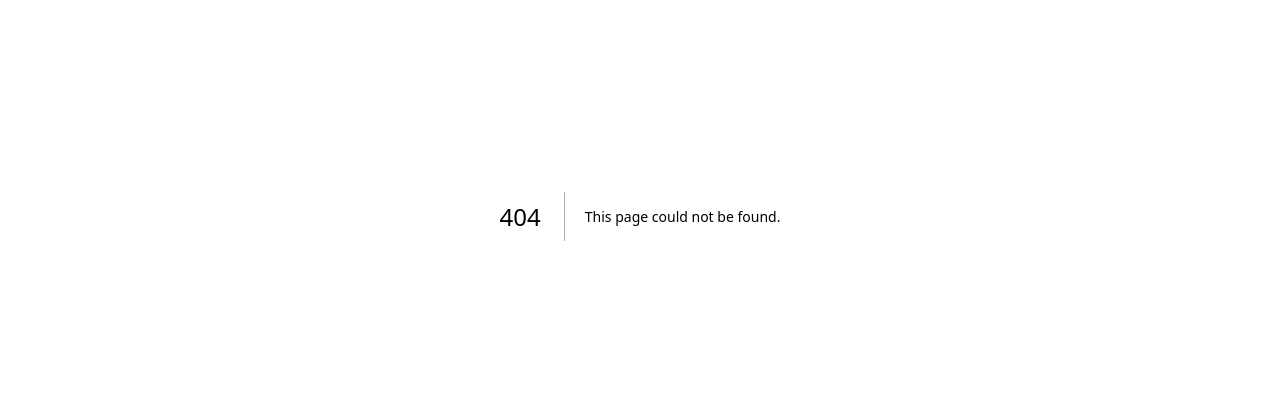
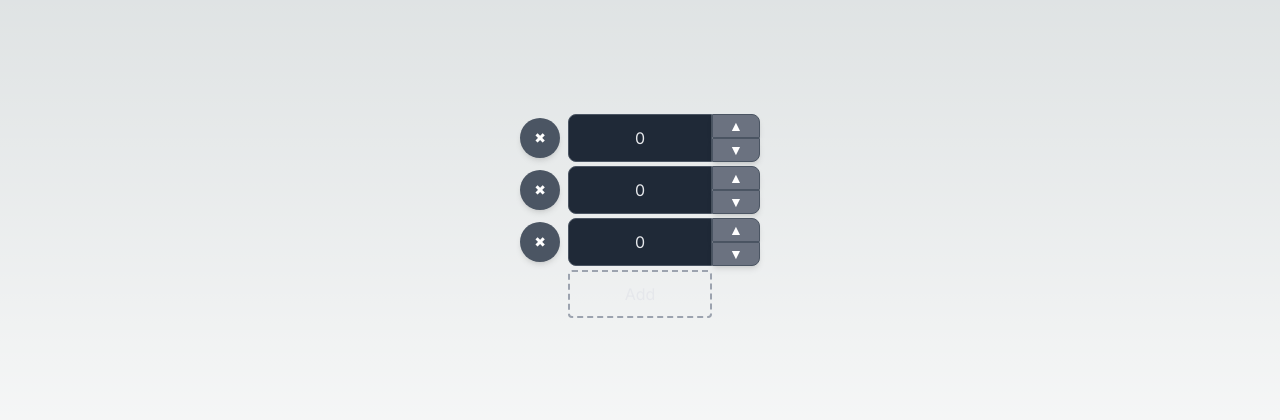
Before and after one commit to zeek0x/simple-web-tools, a Next.js app: page /multi-counter in a window 1280 px wide. Before the commit this address had no page. Shown: the part 184-604 px from the top of the page. Built offline with nearby package versions, Linux system fonts and the light colour scheme.

Commit message:
feat(multi-counter): Impl

```diff
--- /dev/null
+++ b/app/multi-counter/page.tsx
@@ -0,0 +1,117 @@
+"use client";
+
+import { useState } from "react";
+
+export default function Home() {
+  const [counters, setCounters] = useState([
+    { id: generateId(), count: 0 },
+    { id: generateId(), count: 0 },
+    { id: generateId(), count: 0 },
+  ]);
+
+  const onIncrement = (id: string) => {
+    const idx = counters.findIndex((counter) => counter.id === id);
+    const counter = counters[idx];
+    setCounters([
+      ...counters.slice(0, idx),
+      { ...counter, count: counter.count + 1 },
+      ...counters.slice(idx + 1),
+    ]);
+  };
+
+  const onDecrement = (id: string) => {
+    const idx = counters.findIndex((counter) => counter.id === id);
+    const counter = counters[idx];
+    setCounters([
+      ...counters.slice(0, idx),
+      { ...counter, count: counter.count - 1 },
+      ...counters.slice(idx + 1),
+    ]);
+  };
+
+  const onDestroy = (id: string) => {
+    const idx = counters.findIndex((counter) => counter.id === id);
+    setCounters([...counters.slice(0, idx), ...counters.slice(idx + 1)]);
+  };
+
+  const onCreate = () => {
+    setCounters([...counters, { id: generateId(), count: 0 }]);
+  };
+
+  return (
+    <main className="flex h-screen w-screen flex-col items-center justify-center space-y-1 text-gray-200">
+      {counters.map((counter) => (
+        <Counter
+          key={counter.id}
+          id={counter.id}
+          value={counter.count}
+          onIncrement={() => onIncrement(counter.id)}
+          onDecrement={() => onDecrement(counter.id)}
+          onDestroy={() => onDestroy(counter.id)}
+        />
+      ))}
+      <CounterCreater onCreate={onCreate} />
+    </main>
+  );
+}
+
+type CounterProps = {
+  id: string;
+  value: number;
+  onIncrement: () => void;
+  onDecrement: () => void;
+  onDestroy: () => void;
+};
+
+function Counter({
+  id,
+  value,
+  onIncrement,
+  onDecrement,
+  onDestroy,
+}: CounterProps) {
+  return (
+    <div key={id} className="flex items-center">
+      <button
+        className="w-10 h-10 mr-2 flex items-center justify-center bg-gray-600 text-white text-sm rounded-full focus:outline-none hover:bg-gray-700 active:bg-gray-800 shadow-md"
+        onClick={onDestroy}
+      >
+        ✖︎
+      </button>
+      <input
+        value={value}
+        className="w-36 h-12 p-2 text-center bg-gray-800 text-gray-200 border border-gray-600 rounded-l-lg focus:outline-none"
+        readOnly
+      />
+      <div className="flex flex-col">
+        <button
+          className="w-12 h-6 flex items-center justify-center bg-gray-500 text-white text-sm border border-gray-600 rounded-tr-lg focus:outline-none hover:bg-gray-600 active:bg-gray-700 shadow-md"
+          onClick={onIncrement}
+        >
+          ▲
+        </button>
+        <button
+          className="w-12 h-6 flex items-center justify-center bg-gray-500 text-white text-sm border border-gray-600 rounded-br-lg focus:outline-none hover:bg-gray-600 active:bg-gray-700 shadow-md"
+          onClick={onDecrement}
+        >
+          ▼
+        </button>
+      </div>
+    </div>
+  );
+}
+
+function CounterCreater({ onCreate }: { onCreate: () => void }) {
+  return (
+    <button
+      className="w-36 h-12 p-2 text-center text-gray-200 border-dashed border-2 border-gray-400 rounded focus:outline-none"
+      onClick={() => onCreate()}
+    >
+      Add
+    </button>
+  );
+}
+
+function generateId() {
+  return Math.random().toString(32).substring(2);
+}
--- a/app/page.tsx
+++ b/app/page.tsx
@@ -13,6 +13,11 @@ export default function Home() {
         "user-agent-checker",
         "User Agent Checker",
         "A Simple User Agent Checker"
+      )}
+      {createPageComponent(
+        "multi-counter",
+        "Multi Counter",
+        "A Simple multiple counter"
       )}
     </main>
   );
```
